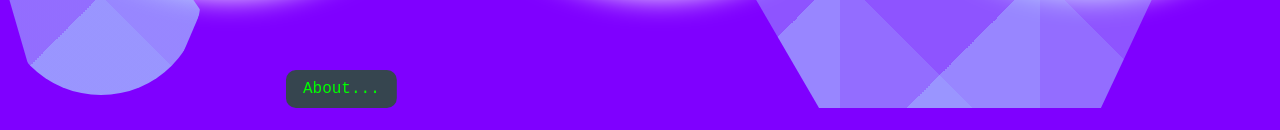
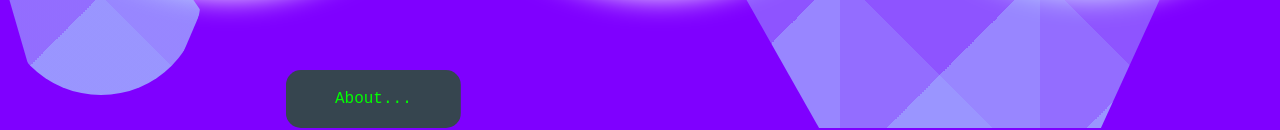
Before and after one commit to MichealGeorgeJ/bootstrap, a React (Vite) app: page / in a window 1280 px wide. Shown: the part 689-819 px from the top of the page. Built offline with nearby package versions, Linux system fonts and the light colour scheme; a web font is replaced by a local one.

Commit message:
button padding changed

```diff
--- a/src/components/About.jsx
+++ b/src/components/About.jsx
@@ -158,7 +158,7 @@ const About = ({ id }) => {
 
 
               <div className='about-btn   d-flex justify-content-center  ' >
-                <button style={{color:"#0f0",backgroundColor:"#36454f",borderRadius:'10px'}}  onClick={() => scrollToSection('bio')} className=' d-flex button-width align-items-center justify-content-center px-3 btn  '>
+                <button style={{color:"#0f0",backgroundColor:"#36454f",borderRadius:'15px'}}  onClick={() => scrollToSection('bio')} className=' d-flex button-width align-items-center justify-content-center px-5 py-3 btn  '>
                  About...
                 </button>
               </div>
--- a/src/index.css
+++ b/src/index.css
@@ -679,10 +679,7 @@ border: none !important;
     align-items: center !important;
     justify-content: center !important;
    }
-   .button-width{
 
-    width:8.5rem !important;
-   }
    .name2{
     margin: auto !important;
     padding-left: .5rem;
```
